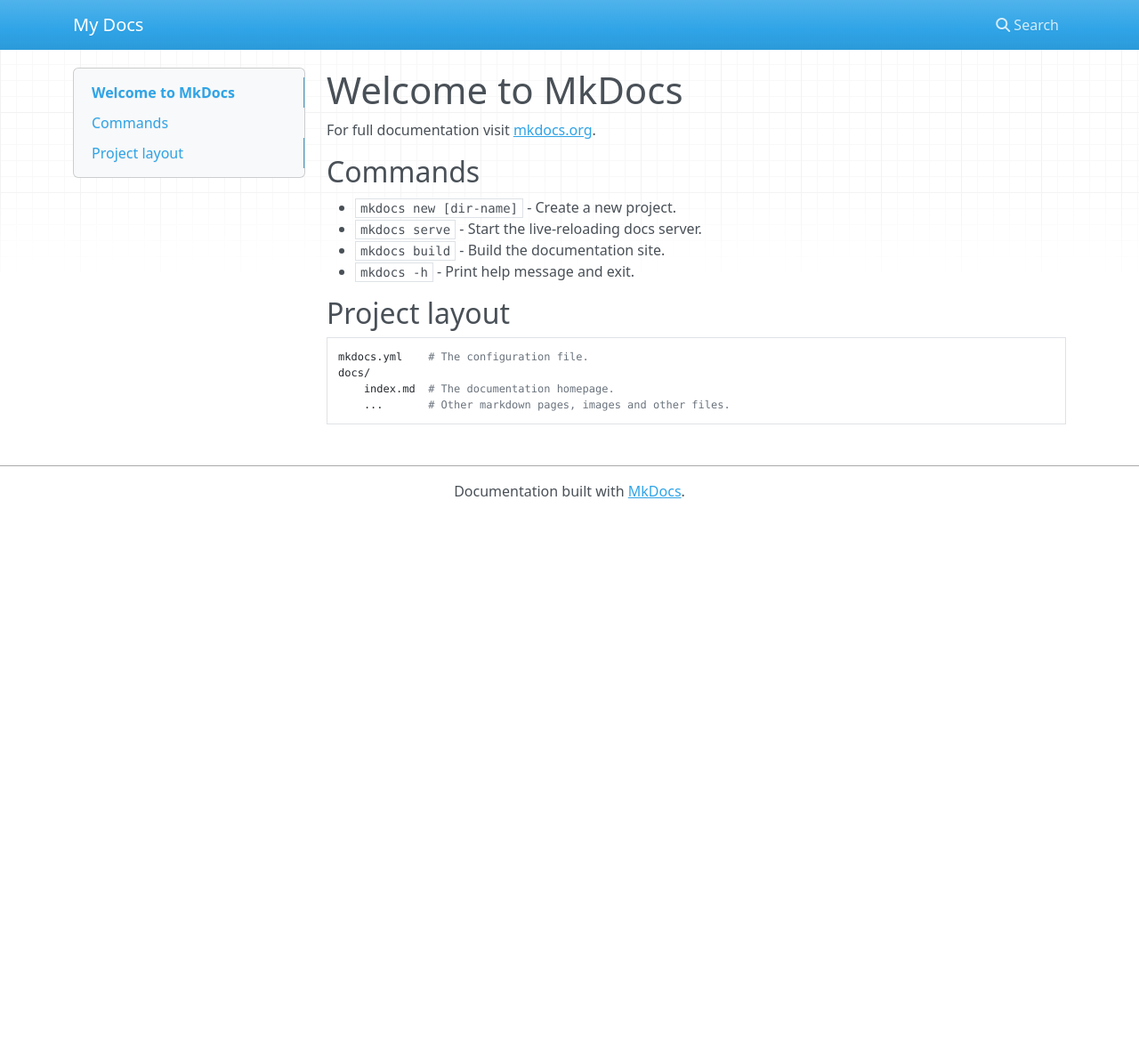
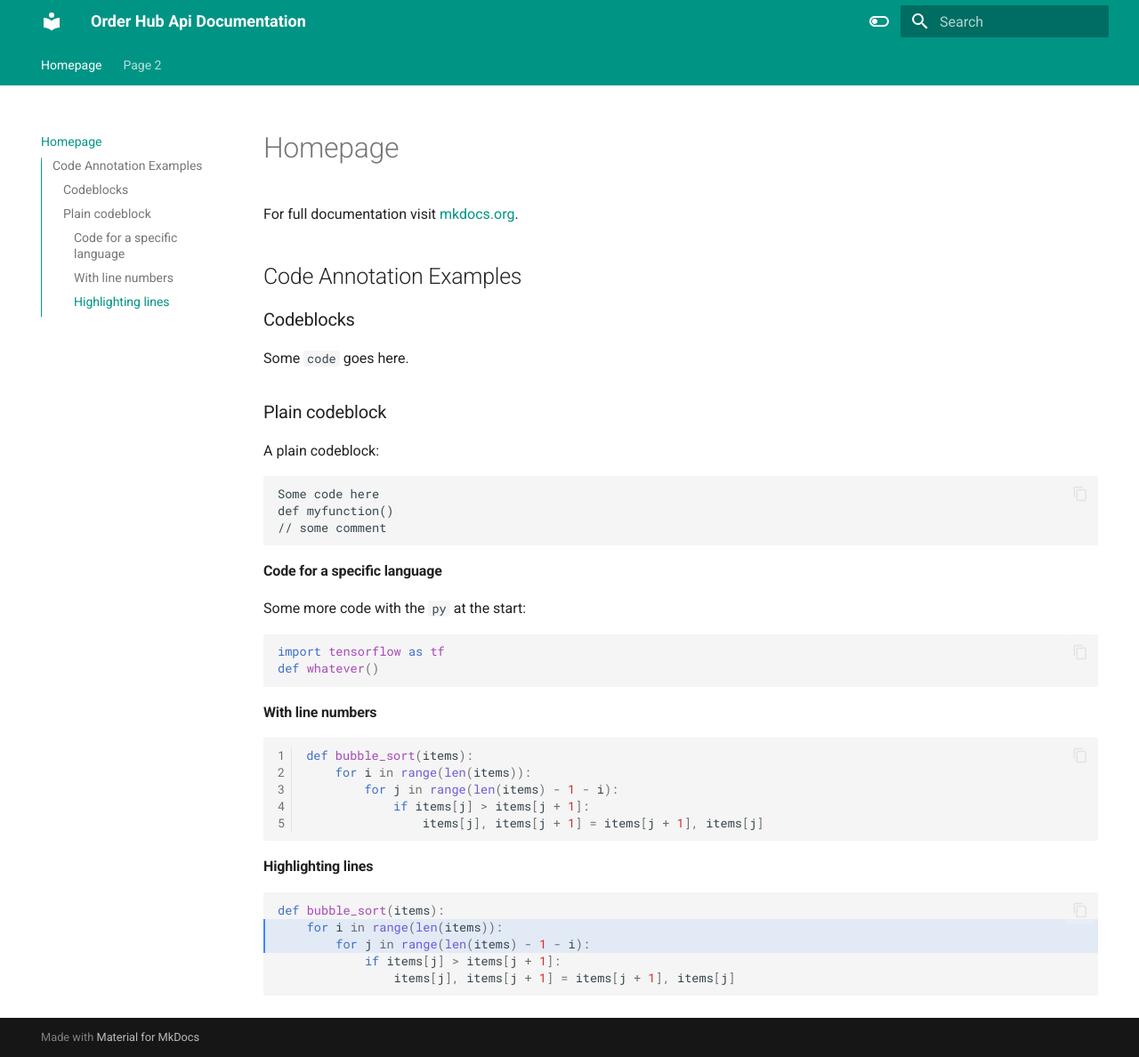
Before and after one commit to adam-patalong-aurora/order-hub-api-doc, an MkDocs documentation site: the page built from docs/index.md, in a window 1280 px wide and 1188 px high. Shown: the whole window at 89% size. Built offline with MkDocs 1.6.1 and Material for MkDocs 9.7.7, drawn with Linux system fonts in a browser that asks for light colours; nearby versions of some CDN libraries.

Commit message:
add scnd page, improve index

````diff
--- a/docs/index.md
+++ b/docs/index.md
@@ -1,17 +1,48 @@
-# Welcome to MkDocs
+# Homepage
 
 For full documentation visit [mkdocs.org](https://www.mkdocs.org).
 
-## Commands
+## Code Annotation Examples
 
-* `mkdocs new [dir-name]` - Create a new project.
-* `mkdocs serve` - Start the live-reloading docs server.
-* `mkdocs build` - Build the documentation site.
-* `mkdocs -h` - Print help message and exit.
+### Codeblocks
 
-## Project layout
+Some `code` goes here.
 
-    mkdocs.yml    # The configuration file.
-    docs/
-        index.md  # The documentation homepage.
-        ...       # Other markdown pages, images and other files.
+### Plain codeblock
+
+A plain codeblock:
+
+```
+Some code here
+def myfunction()
+// some comment
+```
+
+#### Code for a specific language
+
+Some more code with the `py` at the start:
+
+``` py
+import tensorflow as tf
+def whatever()
+```
+
+#### With line numbers
+
+``` py linenums="1"
+def bubble_sort(items):
+    for i in range(len(items)):
+        for j in range(len(items) - 1 - i):
+            if items[j] > items[j + 1]:
+                items[j], items[j + 1] = items[j + 1], items[j]
+```
+
+#### Highlighting lines
+
+``` py hl_lines="2 3"
+def bubble_sort(items):
+    for i in range(len(items)):
+        for j in range(len(items) - 1 - i):
+            if items[j] > items[j + 1]:
+                items[j], items[j + 1] = items[j + 1], items[j]
+```
--- a/mkdocs.yml
+++ b/mkdocs.yml
@@ -1 +1,45 @@
-site_name: My Docs
+site_name: Order Hub Api Documentation
+site_url: https://github.com/adam-patalong-aurora/order-hub-api-doc/
+theme:
+  name: material
+  features:
+    - navigation.tabs
+    - navigation.sections
+    - toc.integrate
+    - navigation.top
+    - search.suggest
+    - search.highlight
+    - content.tabs.link
+    - content.code.annotation
+    - content.code.copy
+  language: en
+  palette:
+    - scheme: default
+      toggle:
+        icon: material/toggle-switch-off-outline
+        name: Switch to dark mode
+      primary: teal
+      accent: purple
+    - scheme: slate
+      toggle:
+        icon: material/toggle-switch
+        name: Switch to light mode
+      primary: teal
+      accent: lime
+
+markdown_extensions:
+  - pymdownx.highlight:
+      anchor_linenums: true
+  - pymdownx.inlinehilite
+  - pymdownx.snippets
+  - admonition
+  - pymdownx.arithmatex:
+      generic: true
+  - footnotes
+  - pymdownx.details
+  - pymdownx.superfences
+  - pymdownx.mark
+  - attr_list
+  - pymdownx.emoji:
+      emoji_index: !!python/name:materialx.emoji.twemoji
+      emoji_generator: !!python/name:materialx.emoji.to_svg
````
Also changed, not shown: docs/page2.md (added, +5 -0 lines).
